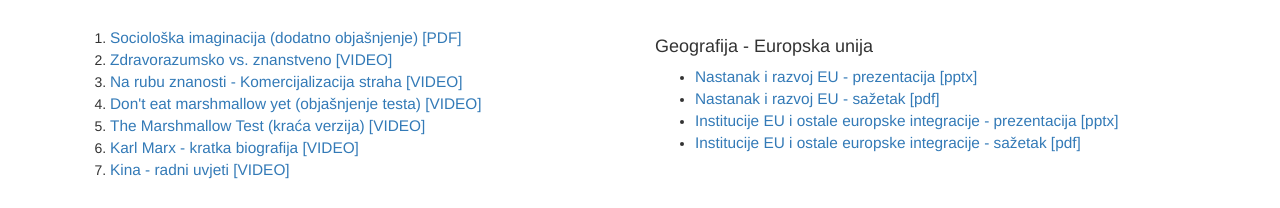
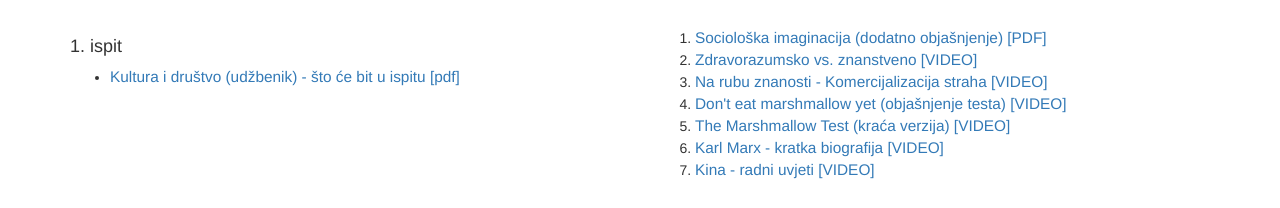
Before and after one commit to srednja-skola/sociologija, a plain HTML site: page dodatni-materijal.html in a window 1280 px wide. Shown: the part 153-361 px from the top of the page. Drawn offline with Linux system fonts and the light colour scheme.

Commit message:
dodatni materijal

```diff
--- a/dodatni-materijal.html
+++ b/dodatni-materijal.html
@@ -76,6 +76,12 @@
         <!-- /.row -->
 
         <div class="row">
+          <div class="col-xs-12 col-sm-12 col-md-6 col-lg-6">
+              <h4>1. ispit</h4>
+              <ul>
+                  <li><a href="data/dodatni_materijal/Kultura_i_drustvo_udzbenik.pdf">Kultura i društvo (udžbenik) - što će bit u ispitu [pdf]</a></li>
+              </ul>
+          </div>
             <div class="col-xs-12 col-sm-12 col-md-6 col-lg-6">
                 <ol>
                     <li><a href="data/dodatni_materijal/socioloska_imaginacija.pdf">Sociološka imaginacija (dodatno objašnjenje) [PDF]</a></li>
@@ -86,15 +92,6 @@
                     <li><a href="https://drive.google.com/open?id=0B3j3fkaAq7drVmNvQUZuSHdhcTQ">Karl Marx - kratka biografija [VIDEO]</a></li>
                     <li><a href="https://drive.google.com/open?id=0B3j3fkaAq7drNEJWN1k3RzkzS1k">Kina - radni uvjeti [VIDEO]</a></li>
                 </ol>
-            </div>
-            <div class="col-xs-12 col-sm-12 col-md-6 col-lg-6">
-                <h4>Geografija - Europska unija</h4>
-                <ul>
-                    <li><a href="../geografija/prezentacije/gimnazija/3_razred/GEO_3_nastanak_europske_unije.pptx">Nastanak i razvoj EU - prezentacija [pptx]</a></li>
-                    <li><a href="../geografija/prezentacije/gimnazija/3_razred/GEO_3_001_Nastanak_Europske_unije.pdf">Nastanak i razvoj EU - sažetak [pdf]</a></li>
-                    <li><a href="../geografija/prezentacije/gimnazija/3_razred/GEO_3_institucije_EU.pptx">Institucije EU i ostale europske integracije - prezentacija [pptx]</a></li>
-                    <li><a href="../geografija/prezentacije/gimnazija/3_razred/GEO_3_002_Institucije_Europske_unije.pdf">Institucije EU i ostale europske integracije - sažetak [pdf]</a></li>
-                </ul>
             </div>
         </div>
         <div class="row">
```
